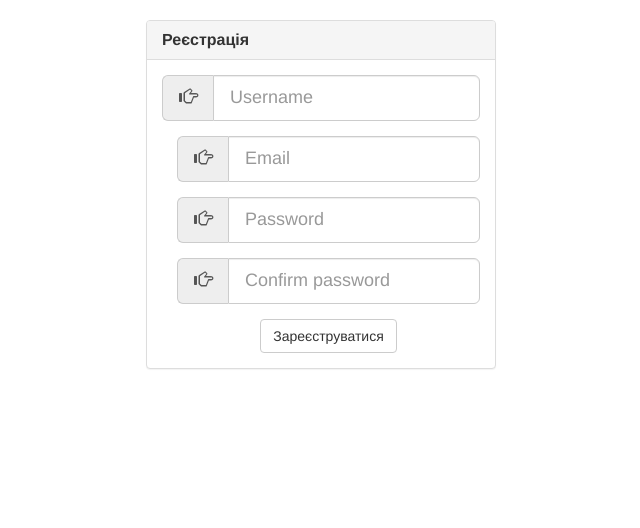
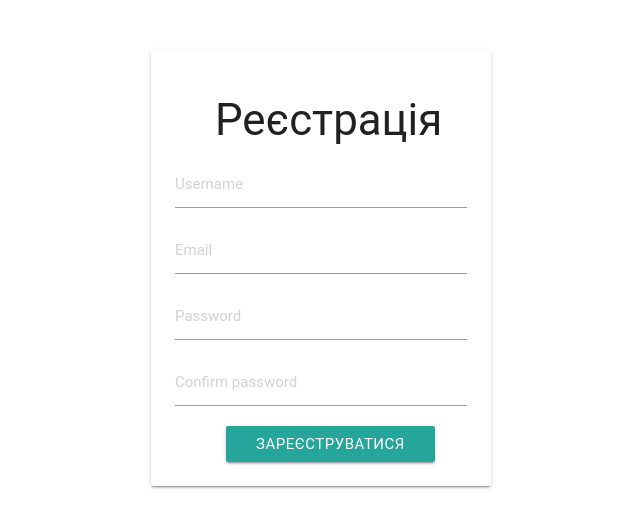
Before and after one commit to DevGuysPy/School, a Django app: page /registration/ in a window 1280 px wide. Shown: the top 528 px of the page, without its empty margins (319-959 px from the left). Run offline with Django 3.2, Linux system fonts and the light colour scheme; some libraries are stand-ins or nearby versions; some web fonts are replaced.

Commit message:
Redesigned login and registration

```diff
--- a/static/css/style.css
+++ b/static/css/style.css
@@ -199,3 +199,12 @@ label {
 .art_disp{
     display: -webkit-inline-box;
 }
+.margin_login{
+    margin: 50px 278px;
+}
+.margin_btn_reg{
+    margin-left: 51px;
+}
+.panel-title{
+    margin-left: 40px;
+}
--- a/templates/registration/registration.html
+++ b/templates/registration/registration.html
@@ -3,39 +3,23 @@
 <head>
     <meta charset="UTF-8">
     <title>registration</title>
-    <link rel="stylesheet" type="text/css" href="/static/css/bootstrap.css">
-    <link rel="stylesheet" type="text/css" href="/static/css/style.css">
+    <link rel="stylesheet" href="https://cdnjs.cloudflare.com/ajax/libs/materialize/0.97.0/css/materialize.min.css">
+    <script src="https://cdnjs.cloudflare.com/ajax/libs/materialize/0.97.0/js/materialize.min.js"></script>
+    <meta name="viewport" content="width=device-width, initial-scale=1.0"/>
+    <link rel="stylesheet" href="/static/css/style.css">
 </head>
 <body>
     <div class="container">
         <form method="POST" action="">
         {% csrf_token %}
-        <div class="registration-form background-color">
-            <div class="panel panel-default">
-                <div class="panel-heading">
-                    <h3 class="panel-title"><strong>Реєстрація</strong></h3>
-                </div>
-                <div class="panel-body">
-                    <div class="input-group input-group-lg">
-                        <span class="input-group-addon" id="sizing-addon1"><span class="glyphicon glyphicon-hand-right" aria-hidden="true"></span></span>
-                        <input type="text" name='username' class="form-control margin-for-input" placeholder="Username" aria-describedby="sizing-addon1">
-                    </div>
-                    <div class="input-group input-group-lg margin">
-                        <span class="input-group-addon" id="sizing-addon1"><span class="glyphicon glyphicon-hand-right" aria-hidden="true"></span></span>
-                        <input type="text" name='email' class="form-control margin-for-input" placeholder="Email" aria-describedby="sizing-addon1">
-                    </div>
-                    <div class="input-group input-group-lg margin">
-                        <span class="input-group-addon" id="sizing-addon1"><span class="glyphicon glyphicon-hand-right" aria-hidden="true"></span></span>
-                        <input type="password" name='password' class="form-control margin-for-input" placeholder="Password" aria-describedby="sizing-addon1">
-                    </div>
-                    <div class="input-group input-group-lg margin">
-                        <span class="input-group-addon" id="sizing-addon1"><span class="glyphicon glyphicon-hand-right" aria-hidden="true"></span></span>
-                        <input type="password" class="form-control margin-for-input" placeholder="Confirm password" aria-describedby="sizing-addon1">
-                    </div>
-                    <div class="text-center">
-                        <input type="submit" class="btn btn-default margin" value="Зареєструватися">
-                    </div>
-                </div>
+        <div class="card-panel margin_login">
+            <h3 class="panel-title">Реєстрація</h3>
+            <div class="panel-body">
+                <input type="text" name='username' class="form-control margin-for-input" placeholder="Username" aria-describedby="sizing-addon1">
+                <input type="text" name='email' class="form-control margin-for-input" placeholder="Email" aria-describedby="sizing-addon1">
+                <input type="password" name='password' class="form-control margin-for-input" placeholder="Password" aria-describedby="sizing-addon1">
+                <input type="password" class="form-control margin-for-input" placeholder="Confirm password" aria-describedby="sizing-addon1">
+                <input type="submit" class="btn btn-default margin_btn_reg" value="Зареєструватися">
             </div>
         </div>
         </form>
```
Also changed, not shown: templates/registration/login.html (+5 -3 lines).
